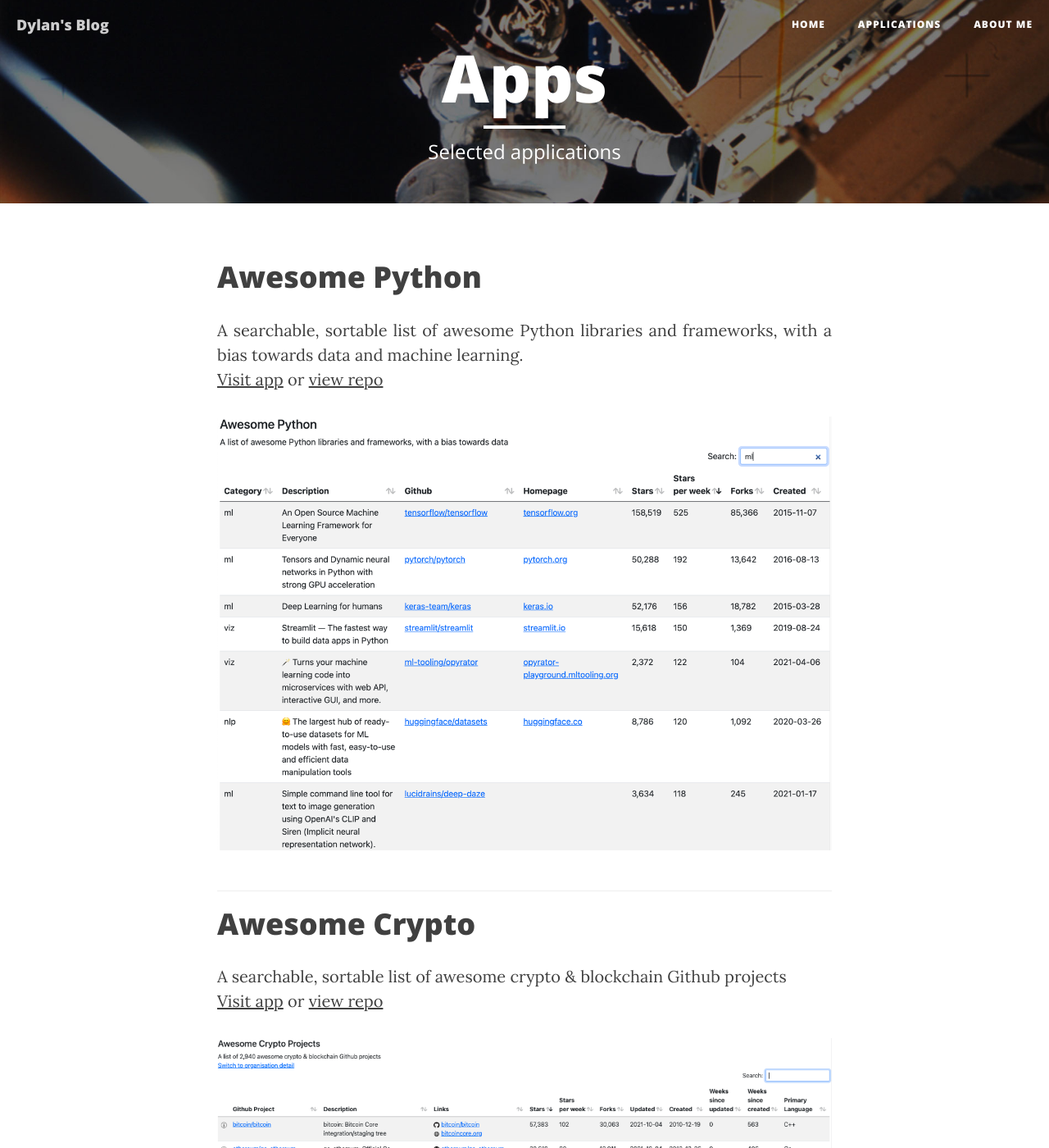
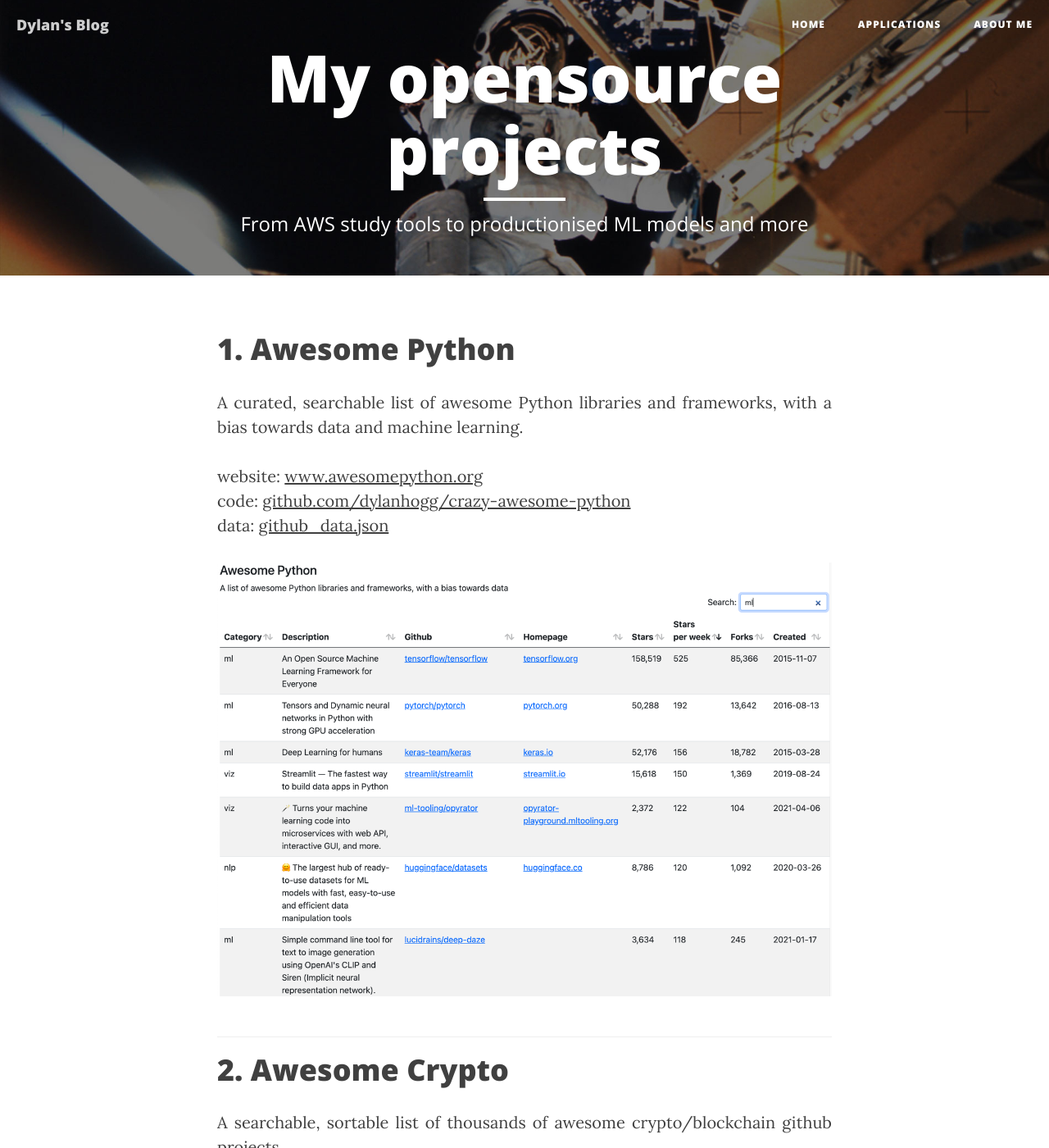
Before and after one commit to dylanhogg/dylanhogg.github.io, a Jekyll site: the page built from apps.html, in a window 1280 px wide and 1400 px high. Shown: the whole window at 82% size. Built offline with Jekyll 4.4.1, drawn with Linux system fonts in a browser that asks for light colours; nearby versions of some CDN libraries; some of the changed text lies outside the part shown.

Commit message:
Text updates and general tidy up.

```diff
--- a/_includes/head.html
+++ b/_includes/head.html
@@ -6,6 +6,12 @@
     <meta name="description" content="{{ site.description }}">
     <meta name="keywords" content="Dylan, Hogg, Data, AI, Machine Learning, Blockchain, Future">
     <meta name="author" content="Dylan Hogg">
+
+    <meta property="og:title" content="{% if page.title %}{{ page.title }} - {{ site.title }}{% else %}{{ site.title }}{% endif %}">
+    <meta property="og:description" content="{{ site.description }}">
+    <meta property="og:type" content="website">
+    <meta property="og:locale" content="en_US">
+    <meta property="og:url" content="https://blog.infocruncher.com/">
 
     <title>{% if page.title %}{{ page.title }} - {{ site.title }}{% else %}{{ site.title }}{% endif %}</title>
 
--- a/_posts/2021-10-29-bitcoin-whitepaper-annotated.html
+++ b/_posts/2021-10-29-bitcoin-whitepaper-annotated.html
@@ -1,7 +1,7 @@
 ---
 layout:     widepost
 title:      "Bitcoin Whitepaper - Annotated"
-subtitle:   ""
+subtitle:   "Hash functions? Blockchain? Proof-of-work? Tell me more..."
 date:       2021-10-31 09:00:00
 tags:       [Bitcoin, Whitepaper, Blockchain]
 author:     "Dylan Hogg"
--- a/_posts/2021-11-14-ethereum-whitepaper-annotated.html
+++ b/_posts/2021-11-14-ethereum-whitepaper-annotated.html
@@ -1,7 +1,7 @@
 ---
 layout:     widepost
 title:      "Ethereum Whitepaper - Annotated"
-subtitle:   ""
+subtitle:   "Smart contracts? DeFi? Merkle trees? Tell me more... "
 date:       2021-11-14 09:00:00
 tags:       [Ethereum, Whitepaper, Blockchain]
 author:     "Dylan Hogg"
--- a/about.html
+++ b/about.html
@@ -5,7 +5,7 @@ description: "Explorations in Data, AI, Machine Learning, Blockchain and the Fut
 header-img: "img/about-bg.jpg"
 ---
 
-<p>Hi there 👋, thanks for visiting. I'm a dad, husband, software engineer and data guy interested in technology and its impact on our society.</p>
+<p>Hi there 👋, thanks for visiting. I'm a dad, husband, software engineer and data guy interested in building digital things and the impact on our society that comes from technology.</p>
 
 <p>So far most content here is in a bunch of <a href="/apps">applications I've built and deployed</a> that you can check out, however I plan to blog more (it's Oct 2021 now, so let's see).</p>
 
--- a/apps.html
+++ b/apps.html
@@ -1,56 +1,74 @@
 ---
 layout: page
-title: "Apps"
-description: "Selected applications"
+title: "My opensource projects"
+description: "From AWS study tools to productionised ML models and more"
 header-img: "img/apps-bg.jpg"
 ---
 
 
-<h1><a href="https://awesome-python.infocruncher.com/">Awesome Python</a></h1>
+<h1>1. <a href="https://www.awesomepython.org/">Awesome Python</a></h1>
 <p>
-    A searchable, sortable list of awesome Python libraries and frameworks, with a bias towards data and machine learning.
+    A curated, searchable list of awesome Python libraries and frameworks, with a bias towards data and machine learning.
+    <br /><br />
+    website: <a href="https://www.awesomepython.org/">www.awesomepython.org</a>
     <br />
-    <a href="https://awesome-python.infocruncher.com/">Visit app</a> or <a href="https://github.com/dylanhogg/crazy-awesome-python">view repo</a>
+    code: <a href="https://github.com/dylanhogg/crazy-awesome-python">github.com/dylanhogg/crazy-awesome-python</a>
+    <br />
+    data: <a href="https://crazy-awesome-python-api.infocruncher.com/github_data.json">github_data.json</a>
 </p>
-<a href="https://awesome-python.infocruncher.com/"><img src="../img/app-awesome-python-1.png" /></a>
+<a href="https://www.awesomepython.org/"><img src="../img/app-awesome-python-1.png" /></a>
 <br />
 
 <hr />
-<h1><a href="https://awesome-crypto.infocruncher.com/">Awesome Crypto</a></h1>
+<h1>2. <a href="https://www.awesomecrypto.xyz/">Awesome Crypto</a></h1>
 <p>
-    A searchable, sortable list of awesome crypto & blockchain Github projects
+    A searchable, sortable list of thousands of awesome crypto/blockchain github projects.
     <br />
-    <a href="https://awesome-crypto.infocruncher.com/">Visit app</a> or <a href="https://github.com/dylanhogg/crazy-awesome-crypto">view repo</a>
+    <br />
+    website: <a href="https://www.awesomecrypto.xyz/">www.awesomecrypto.xyz</a>
+    <br />
+    code: <a href="https://github.com/dylanhogg/crazy-awesome-crypto">github.com/dylanhogg/crazy-awesome-crypto</a>
+    <br />
+    data: <a href="https://crazy-awesome-crypto-api.infocruncher.com/github_data.min.json">github_data.min.json</a>
 </p>
-<a href="https://awesome-crypto.infocruncher.com/"><img src="../img/app-awesome-crypto-1.png" /></a>
+<a href="https://www.awesomecrypto.xyz/"><img src="../img/app-awesome-crypto-1.png" /></a>
 <br />
 
 <hr />
-<h1><a href="https://address-app.infocruncher.com/">Address Segmenter</a></h1>
+<h1>3. <a href="https://address-app.infocruncher.com/">Address Segmenter</a></h1>
 <p>
     An ML powered app that segments free-text addresses into known <a href="https://geoscape.com.au/data/g-naf/">GNAF</a> fields. Uses AWS API Gateway and Lambda.
     <br />
-    <a href="https://address-app.infocruncher.com/">Visit app</a> or <a href="https://github.com/dylanhogg/address-app">view repo</a>
+    <br />
+    website: <a href="https://address-app.infocruncher.com/">address-app.infocruncher.com</a>
+    <br />
+    code: <a href="https://github.com/dylanhogg/address-app">github.com/dylanhogg/address-app</a>
 </p>
 <a href="https://address-app.infocruncher.com/"><img src="../img/app-addressapp-1.png" /></a>
 <br />
 
 <hr />
-<h1><a href="http://jeopardy-app.infocruncher.com/">Cloud Jeopardy!</a></h1>
+<h1>4. <a href="http://jeopardy-app.infocruncher.com/">Cloud Jeopardy!</a></h1>
 <p>
     An AWS Certification study tool - select the correct question for the given AWS FAQ answer, Jeopardy style
     <br />
-    <a href="http://jeopardy-app.infocruncher.com/">Visit app</a> or <a href="https://github.com/dylanhogg/cloud-jeopardy-app">view repo</a>
+    <br />
+    website: <a href="http://jeopardy-app.infocruncher.com/">jeopardy-app.infocruncher.com</a>
+    <br />
+    code: <a href="https://github.com/dylanhogg/cloud-jeopardy-app">github.com/dylanhogg/cloud-jeopardy-app</a>
 </p>
 <a href="http://jeopardy-app.infocruncher.com/"><img src="../img/app-cloud-jeopardy-1.png" /></a>
 <br />
 
 <hr />
-<h1><a href="https://sql-app.infocruncher.com/">Sql Query Parser</a></h1>
+<h1>5. <a href="https://sql-app.infocruncher.com/">Sql Query Parser</a></h1>
 <p>
     An app that extracts table, column and meta info from SQL queries. Uses AWS API Gateway and Lambda.
     <br />
-    <a href="https://sql-app.infocruncher.com/">Visit app</a> or <a href="https://github.com/dylanhogg/sql-app">view repo</a>
+    <br />
+    website: <a href="https://sql-app.infocruncher.com/">sql-app.infocruncher.com</a>
+    <br />
+    code: <a href="https://github.com/dylanhogg/sql-app">github.com/dylanhogg/sql-app</a>
 </p>
 <a href="https://sql-app.infocruncher.com/"><img src="../img/app-sqlapp-1.png" /></a>
 <br />
```
Also changed, not shown: index.html (+12 -3 lines), sitemap.xml (+5 -5 lines), 1 other file.
